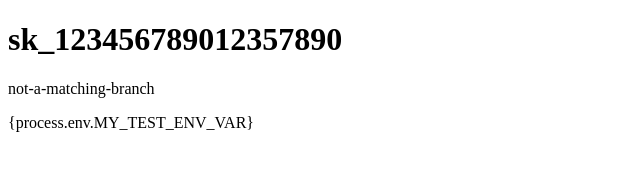
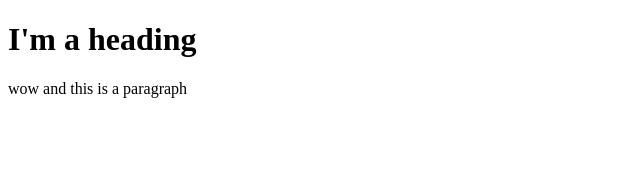
Before and after one commit to aitchiss/lighthouse-test-site, a website: page build/index.html in a window 1280 px wide. Shown: the whole page, without its empty margins (0-640 px from the left). Drawn offline with Linux system fonts and the light colour scheme.

Commit message:
Update index.html

```diff
--- a/build/index.html
+++ b/build/index.html
@@ -13,8 +13,7 @@
     </script>
 </head>
 <body>
-    <h1> sk_123456789012357890</h1>
-    <p>not-a-matching-branch</p>
-    <p>{process.env.MY_TEST_ENV_VAR}</p>
+    <h1>I'm a heading</h1>
+    <p>wow and this is a paragraph</p>
 </body>
 </html>
```
